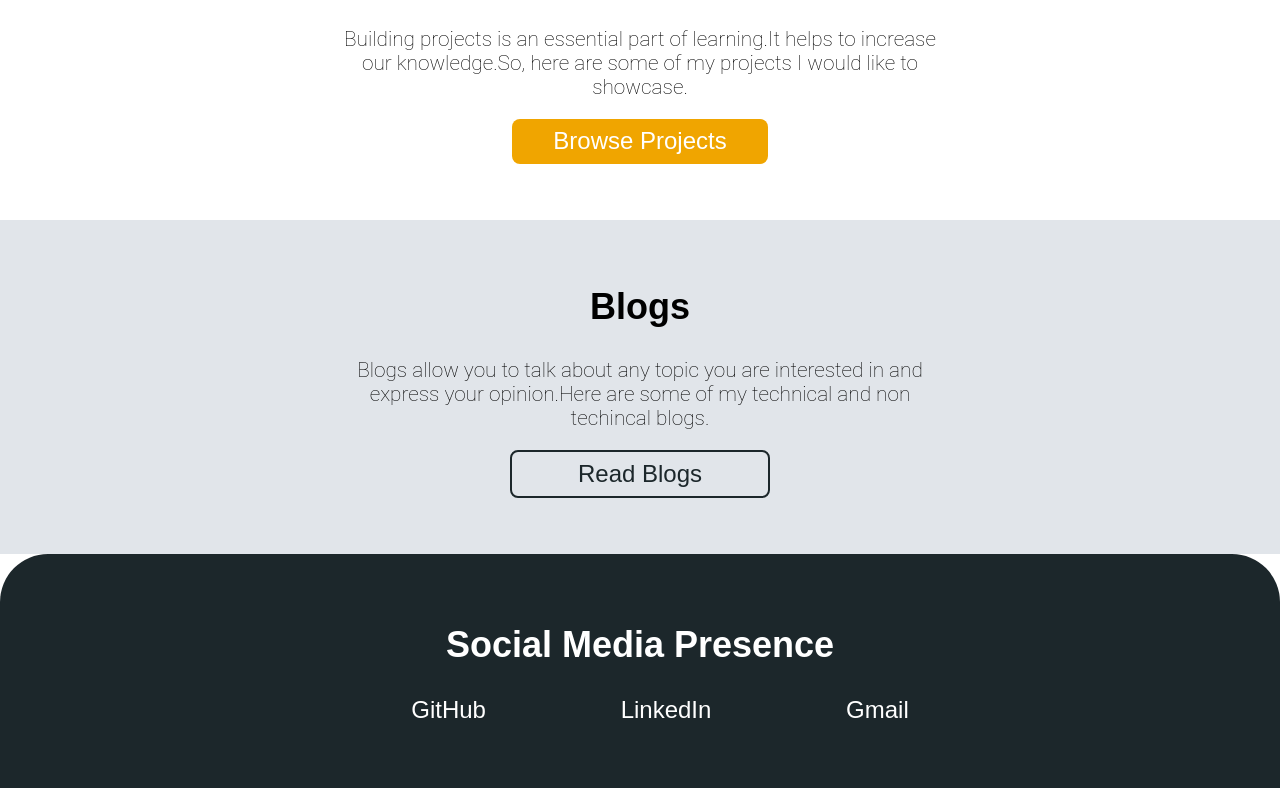
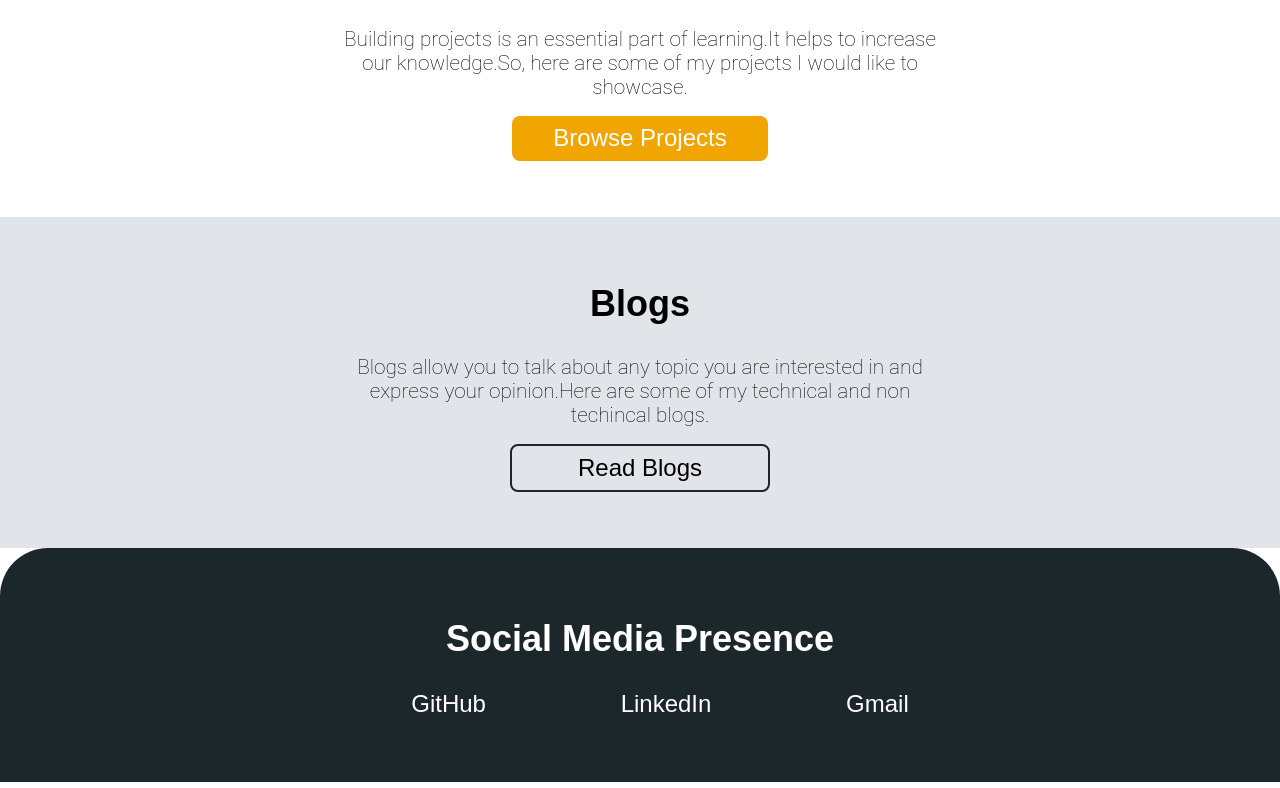
Before and after one commit to kavyakunder/kavya_kunder_porfolio, a plain HTML site: page index.html in a window 1280 px wide. Shown: the part 1048-1836 px from the top of the page. Drawn offline with Linux system fonts and the light colour scheme; a web font is replaced by a local one.

Commit message:
buttons in index.html

```diff
--- a/index.html
+++ b/index.html
@@ -79,14 +79,14 @@
   <div class="intro ">
     <h2>Projects</h2>
     <p class="fSize mid-intro">Building projects is an essential part of learning.It helps to increase our knowledge.So, here are some of my projects I would like to showcase.</p>
-    <a class="primary_link " href="projects.html">Browse Projects</a>
+    <a class="primary_link primary_link_proj " href="projects.html">Browse Projects</a>
   </div>
 
   <div class="intro middle ">
     <h2>Blogs</h2>
     <p class="fSize mid-intro">Blogs allow you to talk about any topic you are interested in and express your opinion.Here are some of my technical and non techincal blogs.</p>
     <!-- <a class="primary_link" href="www.google.com">primary link</a> -->
-    <a class="secondary_link" href="blogs.html">Read Blogs</a>
+    <a class="secondary_link secondary_link_proj" href="blogs.html">Read Blogs</a>
 
   </div>
 
```
